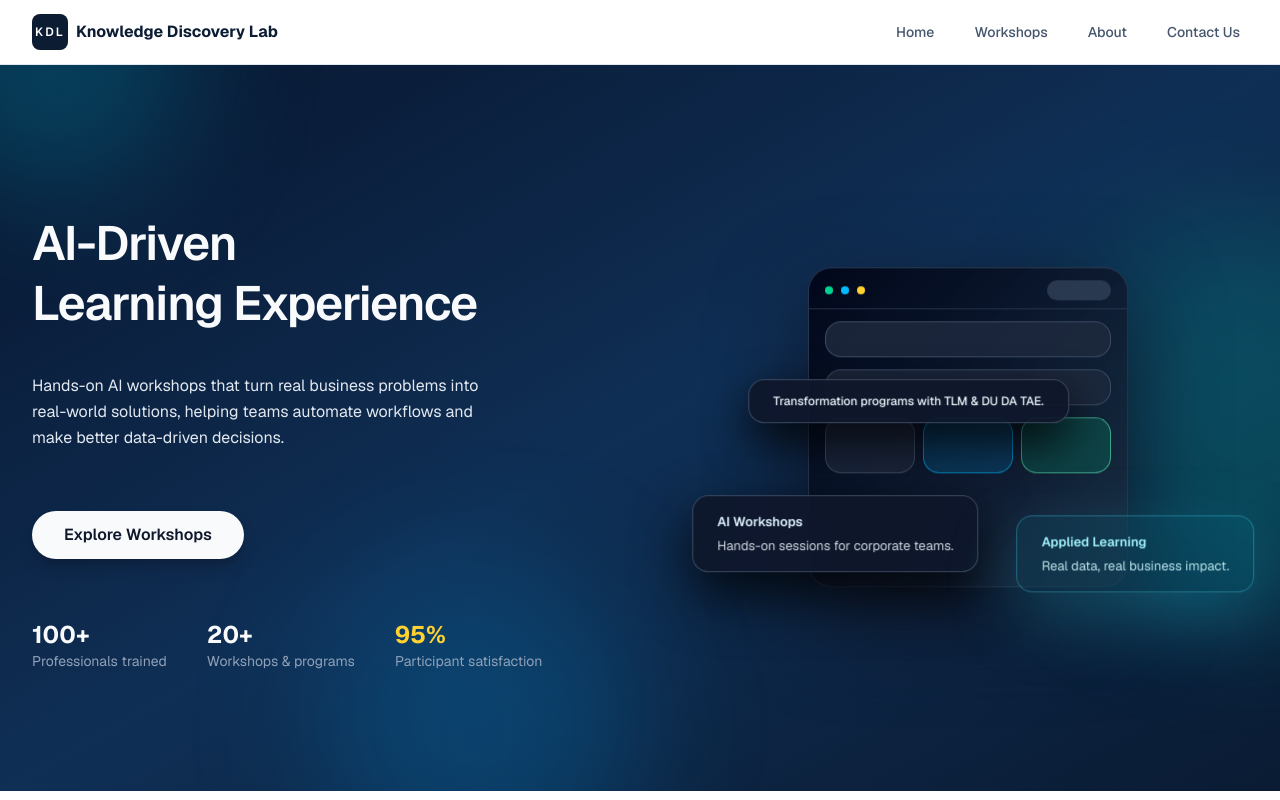
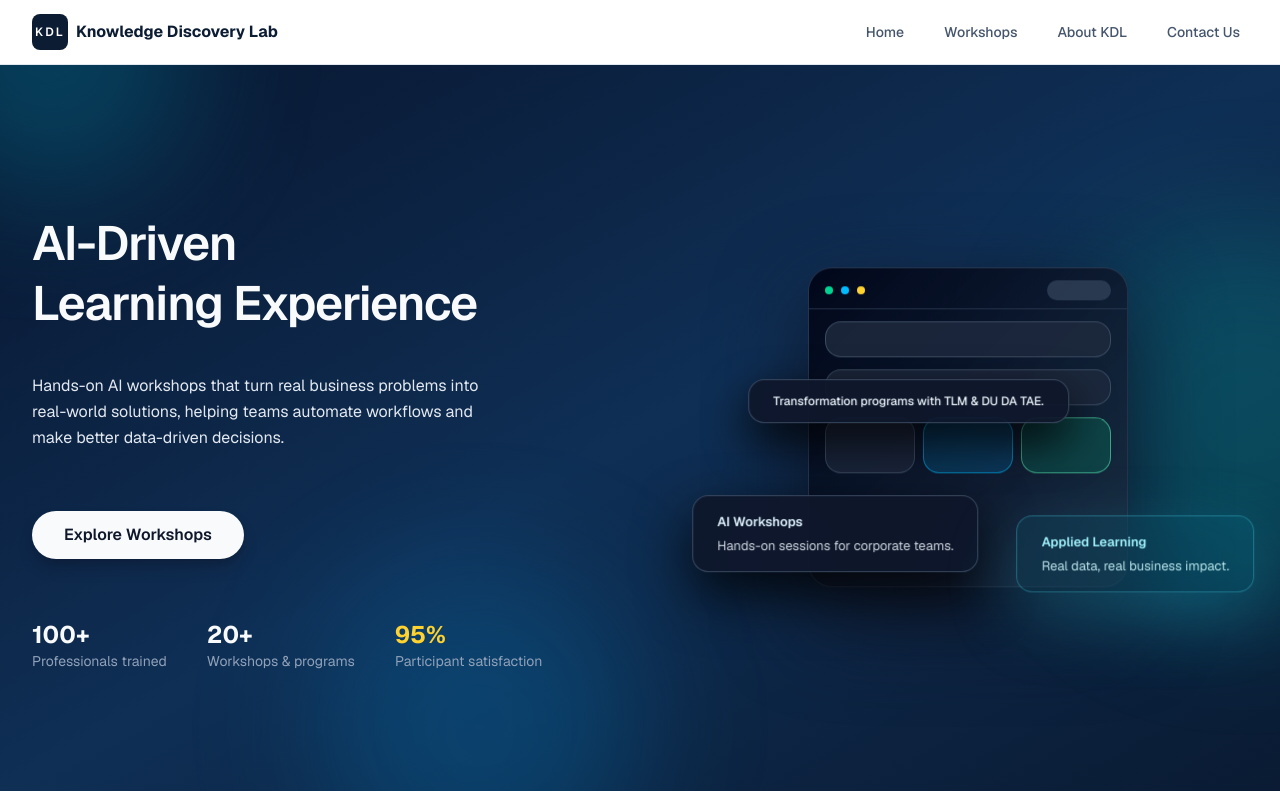
Before and after one commit to YoonieBoo/kdl-website, a Next.js app: page / in a window 1280 px wide. Shown: the top 800 px of the page. Built offline with nearby package versions, Linux system fonts and the light colour scheme.

Commit message:
Small header adjustments

```diff
--- a/components/header.jsx
+++ b/components/header.jsx
@@ -7,7 +7,7 @@ import { Menu, X } from "lucide-react";
 const navItems = [
   { label: "Home", href: "#hero" },
   { label: "Workshops", href: "#workshop-categories" },
-  { label: "About", href: "#who-we-are" },
+  { label: "About KDL", href: "#who-we-are" },
   { label: "Contact Us", href: "#contact-us" }, // ✅ added
 ];
 
```
